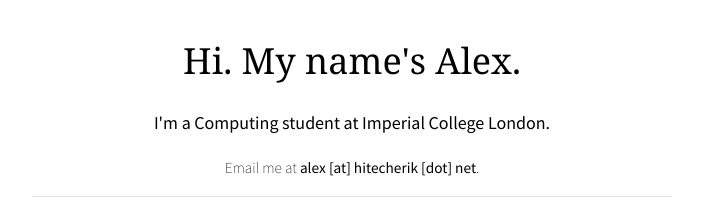
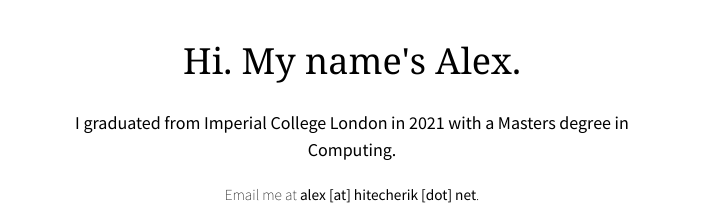
Before and after one commit to hitecherik/hitecherik.github.io, a plain HTML site: page index.html in a window 1280 px wide. Shown: the top 212 px of the page, without its empty margins (288-991 px from the left). Drawn offline with Linux system fonts and the light colour scheme; a web font is replaced by a local one.

Commit message:
Update about paragraph

```diff
--- a/index.html
+++ b/index.html
@@ -13,7 +13,7 @@
 	<div class="main">
 		<h1>Hi. My name's Alex.</h1>
 
-    <p>I'm a Computing student at Imperial College London.</p>
+    <p>I graduated from Imperial College London in 2021 with a Masters degree in Computing.</p>
     <p class="small">Email me at <b>alex [at] hitecherik [dot] net</b>.</p>
 
 		<hr>
```
